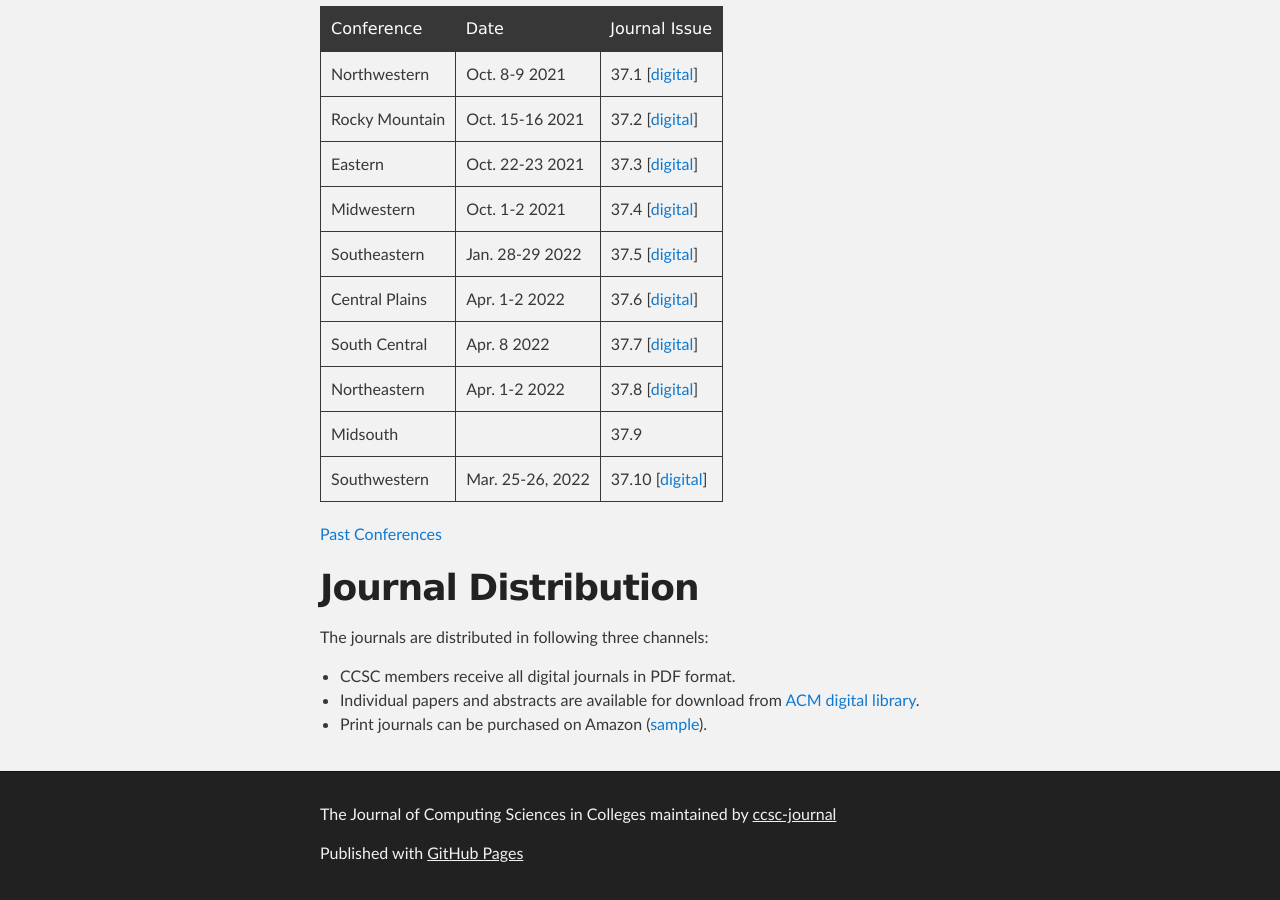
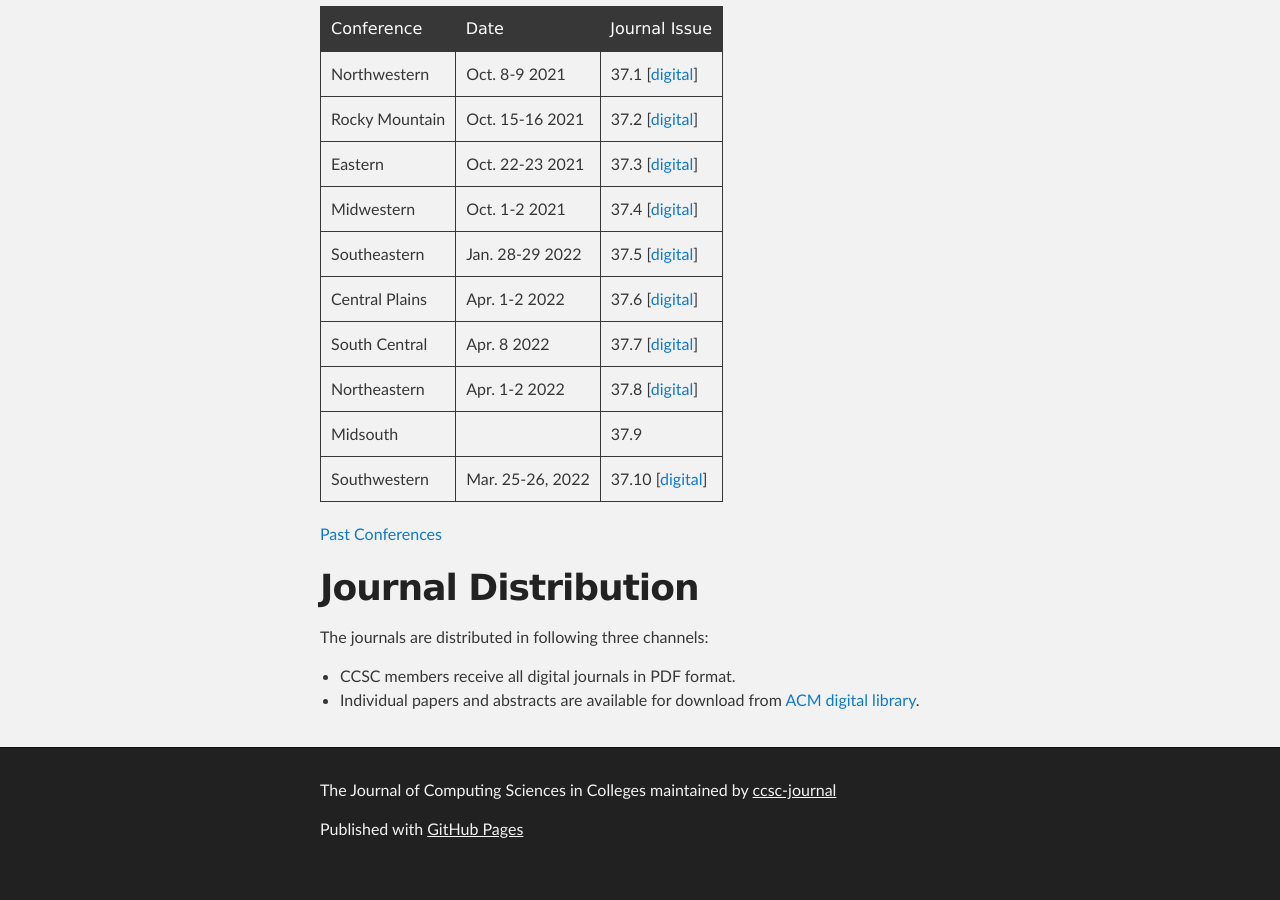
Before and after one commit to ccsc-journal/ccsc-editor, a Jekyll site: the page built from docs/index.md, in a window 1280 px wide and 900 px high, scrolled down 1933 px. Built offline with Jekyll 4.4.1, drawn with Linux system fonts in a browser that asks for light colours; our own code applies the rules of GitHub Pages for plain Markdown files; after the commit the page ends 2809 px from its top, so only the background shows below that.

Commit message:
remove link for ordering hardcopies on Amazon

```diff
--- a/docs/index.md
+++ b/docs/index.md
@@ -68,4 +68,3 @@ The journals are distributed in following three channels:
 - CCSC members receive all digital journals in PDF format.
 - Individual papers and abstracts are available for download from
 [ACM digital library](https://dl.acm.org/citation.cfm?id=J420&picked=prox).
-- Print journals can be purchased on Amazon ([sample](https://www.amazon.com/dp/1727534379)).
```
